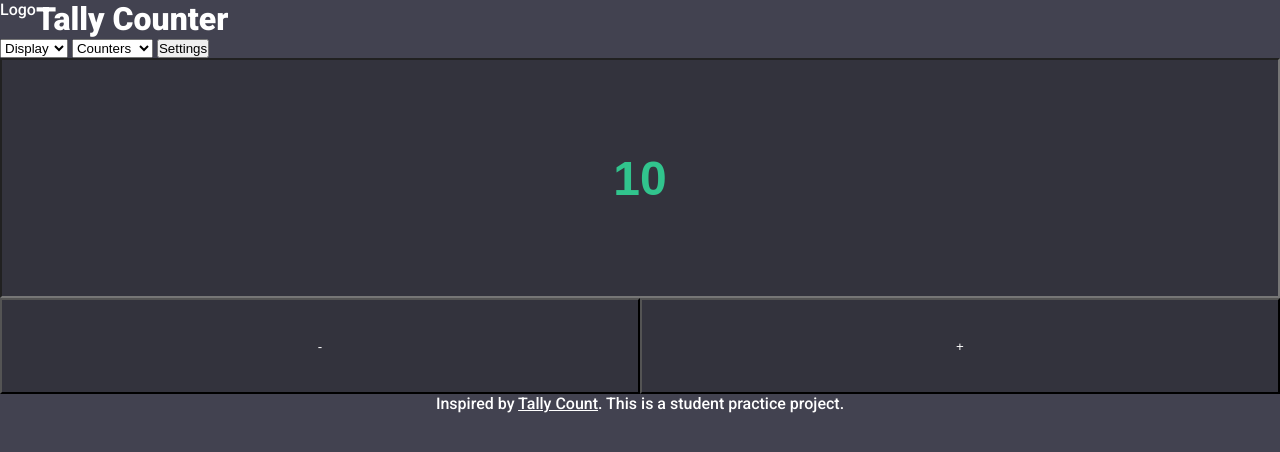
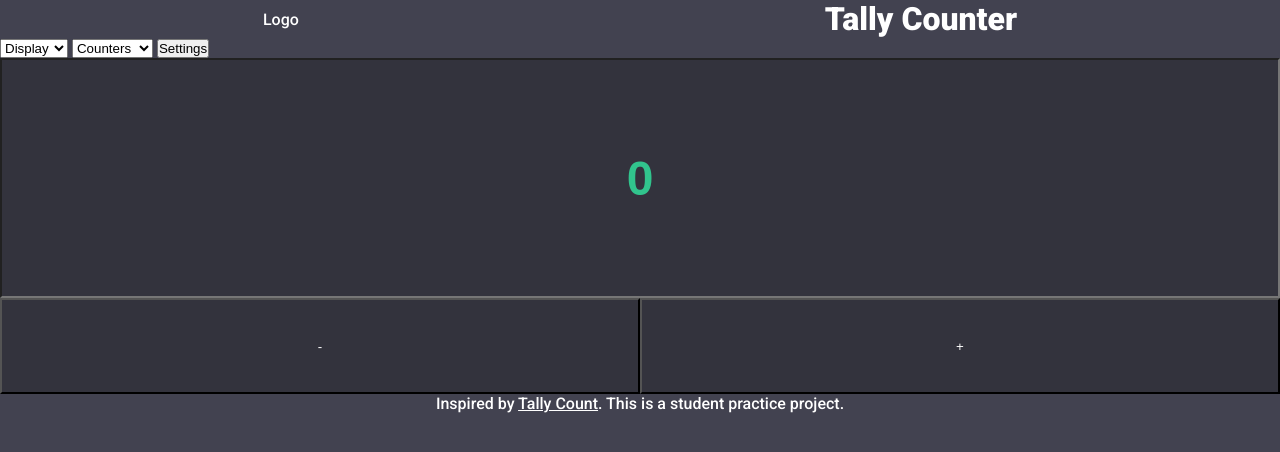
Before and after one commit to Chiloane-lt/FTC2301_GroupB_LesegoTaciaChiloane_IWA, a plain HTML site: page index.html in a window 1280 px wide. Drawn offline with Linux system fonts and the light colour scheme.

```diff
--- a/index.html
+++ b/index.html
@@ -46,14 +46,14 @@
 
      </div>
      <main class="counter">
-        <input class="counter__number" readonly value="10">
+        <input class="counter__number" readonly value="0">
         <div class="counter__actions">
             <button class="counter__buton">-</button>
             <button class="counter__buton">+</button>
         </div>
      </main>
      <footer class="footer">
-        Inspired by <a href="https://tallycount.app/" class="footer_link"> Tally Count</a>. This is a student practice project.
+        Inspired by <a href="https://tallycount.app/" class="footer_link" target="_blank"> Tally Count</a>. This is a student practice project.
      </footer>
 </body>
 </html>
--- a/stylesheet.css
+++ b/stylesheet.css
@@ -24,6 +24,8 @@
 /* Header */
 .header {
     display: flex;
+    align-items: center;
+    justify-content: space-around;
 }
 
 
```
